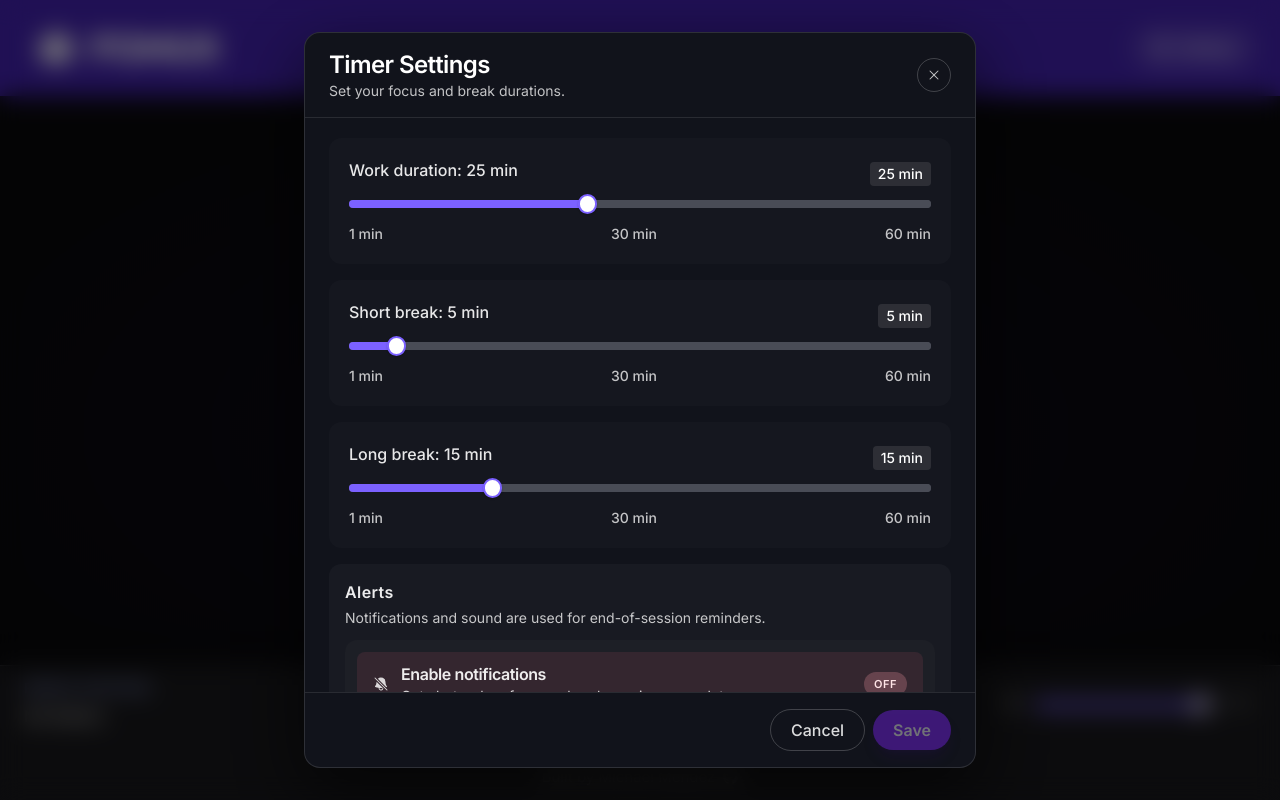
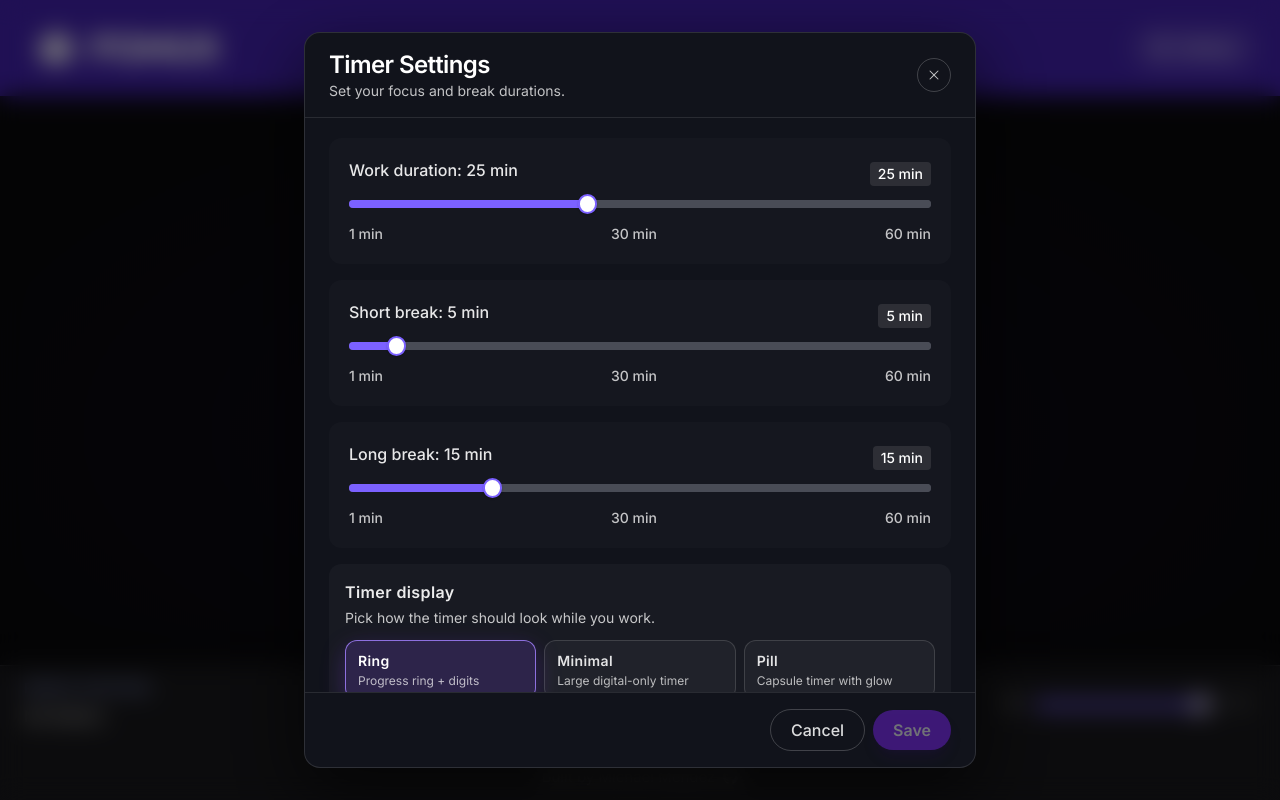
Before and after one commit to michaelmendez/pomux, a React (Vite) app: page / in a window 1280 px wide. Both pictures are taken after a click on the button "Settings". Built offline with nearby package versions, Linux system fonts and the light colour scheme; no server answers.

Commit message:
feat: add multiple timer display styles and integrate them into Timer component

```diff
--- a/src/constants/consts.ts
+++ b/src/constants/consts.ts
@@ -50,6 +50,12 @@ export const TIMER_TYPES = {
   LONG_BREAK: "longBreak",
 } as const;
 
+export const TIMER_DISPLAY_STYLES = {
+  RING: "ring",
+  MINIMAL: "minimal",
+  PILL: "pill",
+} as const;
+
 export const INITIAL_SESSIONS = {
   pomodoro: 0,
   shortBreak: 0,
--- a/src/contexts/SettingsProvider.tsx
+++ b/src/contexts/SettingsProvider.tsx
@@ -1,4 +1,4 @@
-import { DEFAULT_DURATIONS, STORAGE_KEYS } from "@/constants/consts";
+import { DEFAULT_DURATIONS, STORAGE_KEYS, TIMER_DISPLAY_STYLES } from "@/constants/consts";
 import { SettingsContext } from "@/contexts/settingsContext";
 import useLocalStorage from "@/hooks/useLocalStorage";
 import { useCallback, useEffect, useMemo } from "react";
@@ -9,12 +9,15 @@ export type Durations = {
   longBreak: number;
 };
 
+export type TimerDisplayStyle = (typeof TIMER_DISPLAY_STYLES)[keyof typeof TIMER_DISPLAY_STYLES];
+
 export type Sessions = { pomodoro: number; shortBreak: number; longBreak: number };
 
 export type SettingsContextProps = {
   durations: Durations;
   isNotificationEnabled: boolean;
   isSoundEnabled: boolean;
+  timerDisplayStyle: TimerDisplayStyle;
 };
 
 export type SettingsContextValue = {
@@ -29,6 +32,7 @@ export function SettingsProvider({ children }: Readonly<SettingsProviderProps>)
     durations: DEFAULT_DURATIONS,
     isNotificationEnabled: false,
     isSoundEnabled: true,
+    timerDisplayStyle: TIMER_DISPLAY_STYLES.RING,
   });
 
   useEffect(() => {
--- a/src/features/header/components/Settings.tsx
+++ b/src/features/header/components/Settings.tsx
@@ -1,4 +1,5 @@
-import { SETTINGS_LIMITS } from "@/constants/consts";
+import { SETTINGS_LIMITS, TIMER_DISPLAY_STYLES } from "@/constants/consts";
+import type { TimerDisplayStyle } from "@/contexts/SettingsProvider";
 import { useSettings } from "@/contexts/useSettings";
 import Slider from "@/shared/ui/Slider";
 import { ensureNotificationPermission } from "@/utils/notifications";
@@ -88,13 +89,17 @@ export default function Settings() {
     settings.isNotificationEnabled,
   );
   const [isSoundEnabled, setIsSoundEnabled] = useState(settings.isSoundEnabled ?? true);
+  const [timerDisplayStyle, setTimerDisplayStyle] = useState<TimerDisplayStyle>(
+    settings.timerDisplayStyle,
+  );
 
   const isDirty =
     pomodoro !== toMinutes(settings.durations.pomodoro) ||
     shortBreak !== toMinutes(settings.durations.shortBreak) ||
     longBreak !== toMinutes(settings.durations.longBreak) ||
     isNotificationEnabled !== settings.isNotificationEnabled ||
-    isSoundEnabled !== (settings.isSoundEnabled ?? true);
+    isSoundEnabled !== (settings.isSoundEnabled ?? true) ||
+    timerDisplayStyle !== settings.timerDisplayStyle;
 
   useEffect(() => {
     setPomodoro(toMinutes(settings.durations.pomodoro));
@@ -102,6 +107,7 @@ export default function Settings() {
     setLongBreak(toMinutes(settings.durations.longBreak));
     setIsNotificationEnabled(settings.isNotificationEnabled);
     setIsSoundEnabled(settings.isSoundEnabled ?? true);
+    setTimerDisplayStyle(settings.timerDisplayStyle);
   }, [settings]);
 
   useEffect(() => {
@@ -156,6 +162,7 @@ export default function Settings() {
       },
       isNotificationEnabled,
       isSoundEnabled,
+      timerDisplayStyle,
     });
     setIsClosing(true);
   };
@@ -166,6 +173,7 @@ export default function Settings() {
     setLongBreak(toMinutes(settings.durations.longBreak));
     setIsNotificationEnabled(settings.isNotificationEnabled);
     setIsSoundEnabled(settings.isSoundEnabled ?? true);
+    setTimerDisplayStyle(settings.timerDisplayStyle);
     setIsClosing(false);
     setIsEntering(true);
     setIsOpen(true);
@@ -307,6 +315,60 @@ export default function Settings() {
                   <section className="space-y-3 rounded-xl bg-white/3 p-4">
                     <div>
                       <h3 className="text-base font-semibold tracking-wide text-white/92">
+                        Timer display
+                      </h3>
+                      <p className="mt-1 text-sm text-white/76">
+                        Pick how the timer should look while you work.
+                      </p>
+                    </div>
+
+                    <div className="grid grid-cols-1 gap-2 sm:grid-cols-3">
+                      {(
+                        [
+                          {
+                            key: TIMER_DISPLAY_STYLES.RING,
+                            label: "Ring",
+                            description: "Progress ring + digits",
+                          },
+                          {
+                            key: TIMER_DISPLAY_STYLES.MINIMAL,
+                            label: "Minimal",
+                            description: "Large digital-only timer",
+                          },
+                          {
+                            key: TIMER_DISPLAY_STYLES.PILL,
+                            label: "Pill",
+                            description: "Capsule timer with glow",
+                          },
+                        ] as const
+                      ).map((option) => {
+                        const isActive = timerDisplayStyle === option.key;
+
+                        return (
+                          <button
+                            key={option.key}
+                            type="button"
+                            onClick={() => setTimerDisplayStyle(option.key)}
+                            className={`rounded-xl border px-3 py-2.5 text-left transition-all focus-visible:outline-none focus-visible:ring-2 ${
+                              isActive
+                                ? "border-violet-400/80 bg-violet-500/18 text-white shadow-[0_8px_24px_rgba(124,58,237,0.28)] focus-visible:ring-violet-300/65"
+                                : "border-white/14 bg-white/4 text-white/88 hover:bg-white/8 focus-visible:ring-white/35"
+                            }`}
+                            aria-pressed={isActive}
+                          >
+                            <div className="text-sm font-semibold tracking-wide">
+                              {option.label}
+                            </div>
+                            <div className="mt-0.5 text-xs text-white/70">{option.description}</div>
+                          </button>
+                        );
+                      })}
+                    </div>
+                  </section>
+
+                  <section className="space-y-3 rounded-xl bg-white/3 p-4">
+                    <div>
+                      <h3 className="text-base font-semibold tracking-wide text-white/92">
                         Alerts
                       </h3>
                       <p className="mt-1 text-sm text-white/76">
--- /dev/null
+++ b/src/features/timer/components/MinimalTimerDisplay.tsx
@@ -0,0 +1,21 @@
+type MinimalTimerDisplayProps = {
+  minutes: string;
+  secs: string;
+  separatorOpacity: string;
+};
+
+export default function MinimalTimerDisplay({
+  minutes,
+  secs,
+  separatorOpacity,
+}: Readonly<MinimalTimerDisplayProps>) {
+  return (
+    <div className="relative flex items-center justify-center my-4 sm:my-0">
+      <span className="relative z-10 text-6xl xs:text-5xl md:text-9xl font-semibold tracking-[-0.03em] text-white/95 drop-shadow-[0_6px_24px_rgba(0,0,0,0.22)] tabular-nums leading-none select-none">
+        {minutes}
+        <span className={`mx-0.5 transition-opacity duration-300 ${separatorOpacity}`}>:</span>
+        {secs}
+      </span>
+    </div>
+  );
+}
--- /dev/null
+++ b/src/features/timer/components/PillTimerDisplay.tsx
@@ -0,0 +1,35 @@
+type PillTimerDisplayProps = {
+  minutes: string;
+  secs: string;
+  isRunning: boolean;
+  separatorOpacity: string;
+};
+
+export default function PillTimerDisplay({
+  minutes,
+  secs,
+  isRunning,
+  separatorOpacity,
+}: Readonly<PillTimerDisplayProps>) {
+  return (
+    <div className="relative isolate flex items-center justify-center my-4 sm:my-0">
+      <div
+        className={`pointer-events-none absolute -inset-x-14 -inset-y-9 sm:-inset-x-18 sm:-inset-y-12 rounded-full blur-2xl transition-opacity duration-400 ${
+          isRunning ? "opacity-58" : "opacity-0"
+        }`}
+        aria-hidden="true"
+        style={{
+          background:
+            "radial-gradient(ellipse at center, rgba(0,0,0,0) 58%, rgba(129,92,255,0.36) 69%, rgba(112,69,235,0) 84%)",
+        }}
+      />
+      <div className="relative z-10 rounded-full bg-indigo-500/10 px-11 py-4 shadow-[0_20px_56px_rgba(0,0,0,0.38),inset_0_1px_0_rgba(255,255,255,0.14)] backdrop-blur-md sm:px-14 sm:py-5">
+        <span className="text-6xl xs:text-6xl md:text-9xl font-bold tracking-tight tabular-nums leading-none select-none">
+          {minutes}
+          <span className={`transition-opacity duration-300 ${separatorOpacity}`}>:</span>
+          {secs}
+        </span>
+      </div>
+    </div>
+  );
+}
--- /dev/null
+++ b/src/features/timer/components/RingTimerDisplay.tsx
@@ -0,0 +1,63 @@
+const RING_RADIUS = 120;
+const CIRCUMFERENCE = 2 * Math.PI * RING_RADIUS;
+
+type RingTimerDisplayProps = {
+  minutes: string;
+  secs: string;
+  isRunning: boolean;
+  strokeDashoffset: number;
+  separatorOpacity: string;
+};
+
+export default function RingTimerDisplay({
+  minutes,
+  secs,
+  isRunning,
+  strokeDashoffset,
+  separatorOpacity,
+}: Readonly<RingTimerDisplayProps>) {
+  return (
+    <div className="relative flex scale-[1.2] items-center justify-center xs:w-52 xs:h-52 w-68 h-68 md:scale-[0.94] md:w-md md:h-112 lg:scale-100 my-4 sm:my-0">
+      <div
+        className={`absolute inset-0 rounded-full transition-all duration-700 ease-in-out pointer-events-none ${
+          isRunning
+            ? "shadow-[0_0_80px_rgba(112,69,235,0.18),inset_0_0_60px_rgba(65,0,202,0.07)]"
+            : "shadow-none"
+        }`}
+      />
+
+      <svg
+        viewBox="0 0 260 260"
+        className="absolute inset-0 w-full h-full -rotate-90"
+        aria-hidden="true"
+      >
+        <circle
+          cx="130"
+          cy="130"
+          r={RING_RADIUS}
+          fill="none"
+          stroke="rgba(255,255,255,0.05)"
+          strokeWidth="2"
+        />
+        <circle
+          cx="130"
+          cy="130"
+          r={RING_RADIUS}
+          fill="none"
+          stroke="rgba(112,69,235,0.8)"
+          strokeWidth="2.5"
+          strokeLinecap="round"
+          strokeDasharray={CIRCUMFERENCE}
+          strokeDashoffset={strokeDashoffset}
+          className={isRunning ? "transition-[stroke-dashoffset] duration-1000 ease-linear" : ""}
+        />
+      </svg>
+
+      <span className="relative z-10 text-6xl xs:text-5xl md:text-9xl font-bold tracking-tight tabular-nums leading-none select-none">
+        {minutes}
+        <span className={`transition-opacity duration-300 ${separatorOpacity}`}>:</span>
+        {secs}
+      </span>
+    </div>
+  );
+}
--- a/src/features/timer/components/Timer.tsx
+++ b/src/features/timer/components/Timer.tsx
@@ -1,3 +1,8 @@
+import { TIMER_DISPLAY_STYLES } from "@/constants/consts";
+import { useSettings } from "@/contexts/useSettings";
+import MinimalTimerDisplay from "@/features/timer/components/MinimalTimerDisplay";
+import PillTimerDisplay from "@/features/timer/components/PillTimerDisplay";
+import RingTimerDisplay from "@/features/timer/components/RingTimerDisplay";
 import { formatTime } from "@/utils/formatTime";
 
 const RING_RADIUS = 120;
@@ -13,58 +18,33 @@ export default function Timer({ seconds, totalSeconds, isRunning }: Readonly<Tim
   const [minutes, secs] = formatTime(seconds).split(":");
   const progress = totalSeconds > 0 ? seconds / totalSeconds : 1;
   const strokeDashoffset = CIRCUMFERENCE * (1 - progress);
+  const { settings } = useSettings();
+  const separatorOpacity = isRunning ? "opacity-60" : "opacity-80";
+
+  if (settings.timerDisplayStyle === TIMER_DISPLAY_STYLES.MINIMAL) {
+    return (
+      <MinimalTimerDisplay minutes={minutes} secs={secs} separatorOpacity={separatorOpacity} />
+    );
+  }
+
+  if (settings.timerDisplayStyle === TIMER_DISPLAY_STYLES.PILL) {
+    return (
+      <PillTimerDisplay
+        minutes={minutes}
+        secs={secs}
+        isRunning={isRunning}
+        separatorOpacity={separatorOpacity}
+      />
+    );
+  }
 
   return (
-    <div className="relative flex scale-[1.2] items-center justify-center xs:w-52 xs:h-52 w-68 h-68 md:scale-[0.94] md:w-md md:h-112 lg:scale-100 my-4 sm:my-0">
-      {/* Ambient glow when running */}
-      <div
-        className={`absolute inset-0 rounded-full transition-all duration-700 ease-in-out pointer-events-none ${
-          isRunning
-            ? "shadow-[0_0_80px_rgba(112,69,235,0.18),inset_0_0_60px_rgba(65,0,202,0.07)]"
-            : "shadow-none"
-        }`}
-      />
-
-      {/* SVG progress ring */}
-      <svg
-        viewBox="0 0 260 260"
-        className="absolute inset-0 w-full h-full -rotate-90"
-        aria-hidden="true"
-      >
-        {/* Track */}
-        <circle
-          cx="130"
-          cy="130"
-          r={RING_RADIUS}
-          fill="none"
-          stroke="rgba(255,255,255,0.05)"
-          strokeWidth="2"
-        />
-        {/* Progress arc */}
-        <circle
-          cx="130"
-          cy="130"
-          r={RING_RADIUS}
-          fill="none"
-          stroke="rgba(112,69,235,0.8)"
-          strokeWidth="2.5"
-          strokeLinecap="round"
-          strokeDasharray={CIRCUMFERENCE}
-          strokeDashoffset={strokeDashoffset}
-          className={isRunning ? "transition-[stroke-dashoffset] duration-1000 ease-linear" : ""}
-        />
-      </svg>
-
-      {/* Timer digits */}
-      <span className="relative z-10 text-6xl xs:text-5xl md:text-9xl font-bold tracking-tight tabular-nums leading-none select-none">
-        {minutes}
-        <span
-          className={`transition-opacity duration-300 ${isRunning ? "opacity-60" : "opacity-80"}`}
-        >
-          :
-        </span>
-        {secs}
-      </span>
-    </div>
+    <RingTimerDisplay
+      minutes={minutes}
+      secs={secs}
+      isRunning={isRunning}
+      strokeDashoffset={strokeDashoffset}
+      separatorOpacity={separatorOpacity}
+    />
   );
 }
```
